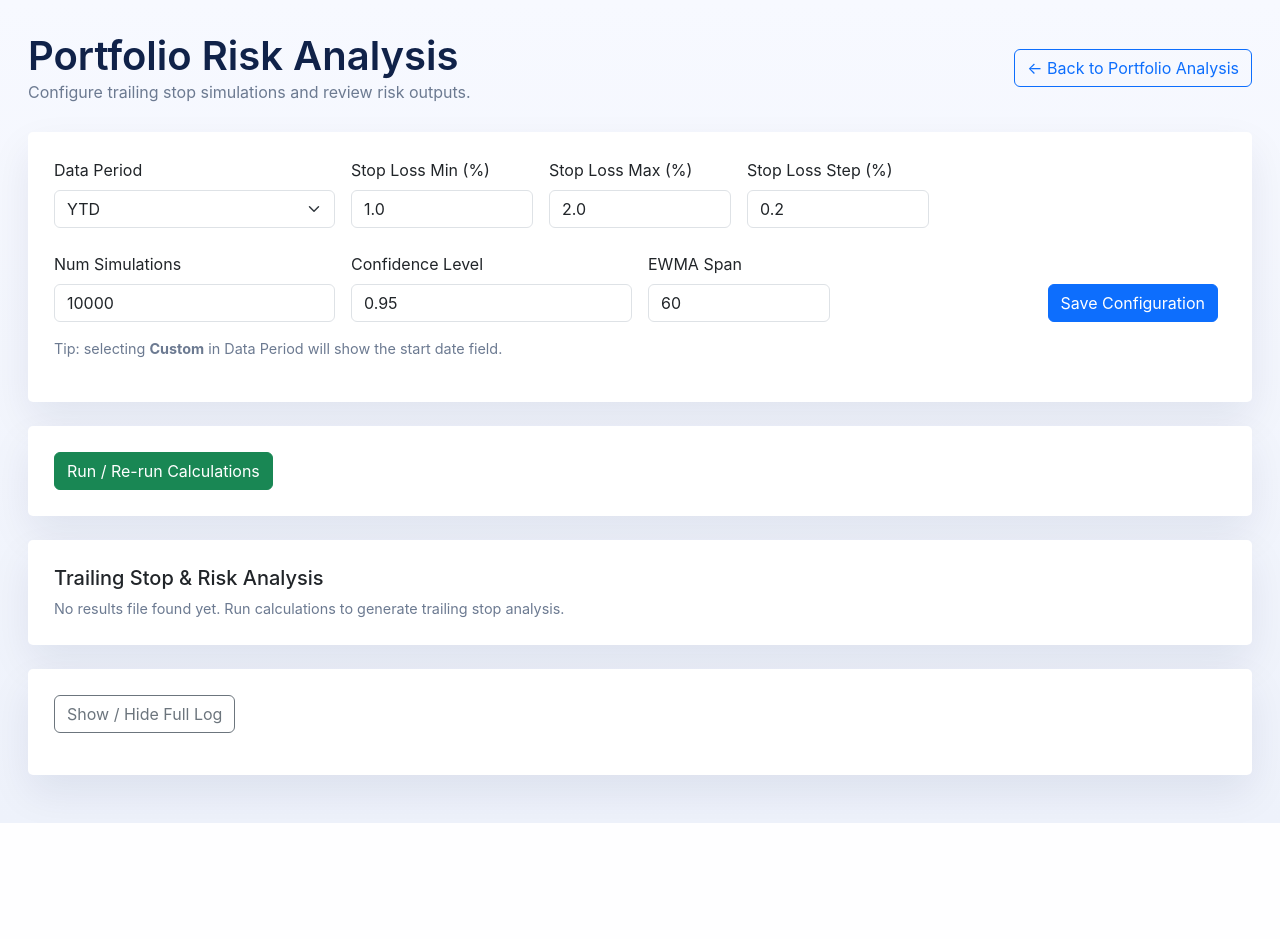
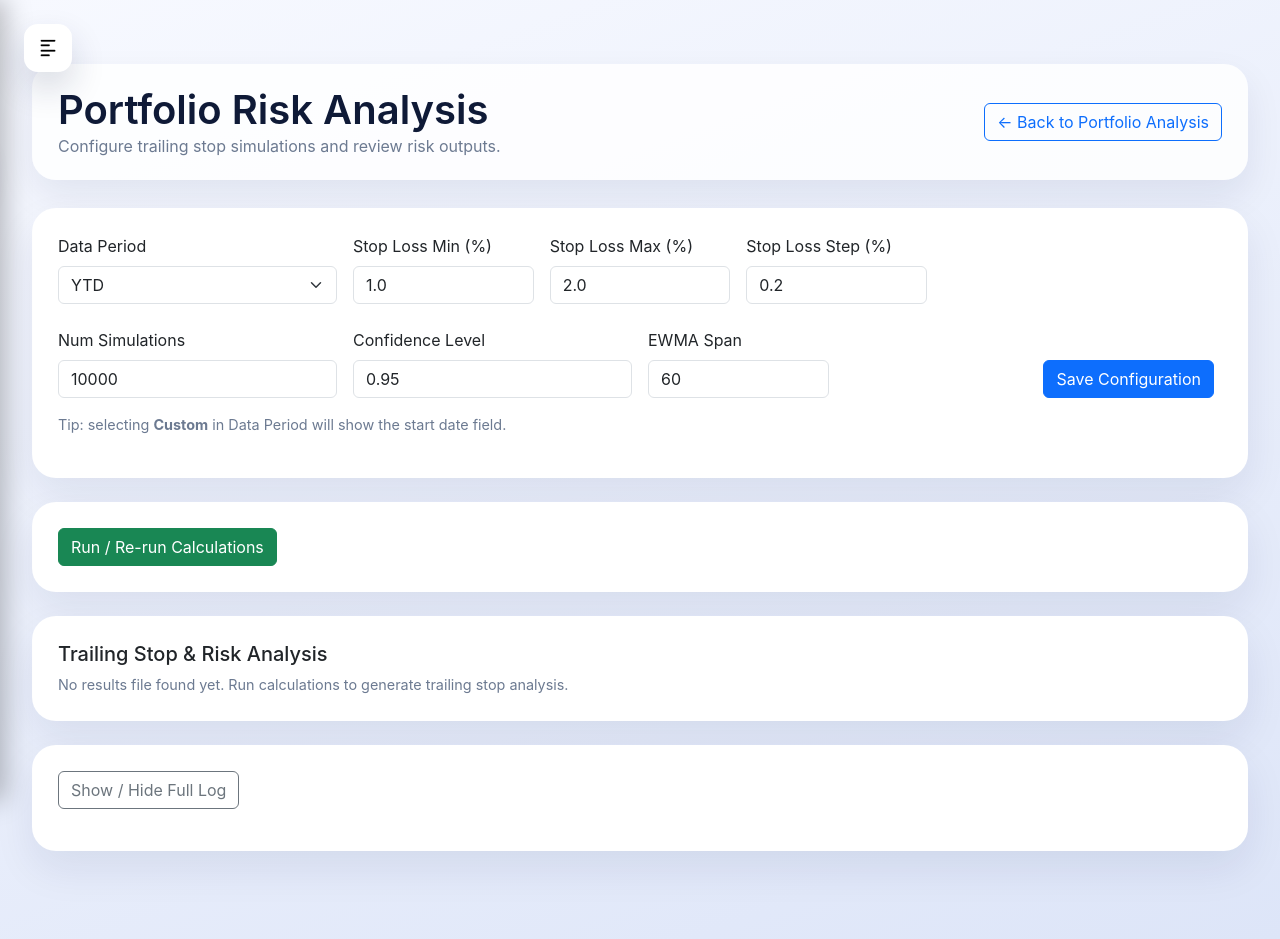
Before and after one commit to SentientByte/DashFolio, a Flask app: page /risk-analysis in a window 1280 px wide. Before the commit the page ends 823 px from the top, so only its background shows below. Run offline with Flask 3, Linux system fonts and the light colour scheme.

Commit message:
Enhance portfolio insights and navigation

```diff
--- a/app.py
+++ b/app.py
@@ -219,6 +219,9 @@ def build_portfolio_snapshot(holdings: List[Dict[str, Any]]) -> Dict[str, Any]:
         monthly_gain = current_value - monthly_value
         monthly_gain_pct = (monthly_gain / monthly_value * 100) if monthly_value else 0.0
 
+        pl_value = current_value - total_cost_value
+        pl_pct = (pl_value / total_cost_value * 100) if total_cost_value else 0.0
+
         computed_holdings.append(
             {
                 "ticker": ticker,
@@ -235,6 +238,8 @@ def build_portfolio_snapshot(holdings: List[Dict[str, Any]]) -> Dict[str, Any]:
                 "weekly_gain_pct": weekly_gain_pct,
                 "monthly_gain": monthly_gain,
                 "monthly_gain_pct": monthly_gain_pct,
+                "pl_value": pl_value,
+                "pl_pct": pl_pct,
             }
         )
 
@@ -285,6 +290,9 @@ def build_portfolio_snapshot(holdings: List[Dict[str, Any]]) -> Dict[str, Any]:
         else 0.0
     )
 
+    total_pl_value = total_current_value - total_cost
+    total_pl_pct = (total_pl_value / total_cost * 100) if total_cost else 0.0
+
     summary = {
         "total_cost": total_cost,
         "current_value": total_current_value,
@@ -294,6 +302,8 @@ def build_portfolio_snapshot(holdings: List[Dict[str, Any]]) -> Dict[str, Any]:
         "weekly_change_pct": weekly_change_pct,
         "monthly_change_value": monthly_change_value,
         "monthly_change_pct": monthly_change_pct,
+        "total_pl_value": total_pl_value,
+        "total_pl_pct": total_pl_pct,
         "top_mover": None,
     }
 
--- a/static/css/app.css
+++ b/static/css/app.css
@@ -1,17 +1,22 @@
 :root {
     --surface: #ffffff;
-    --surface-soft: #f3f6fb;
-    --text-strong: #102249;
+    --surface-soft: #eef2fb;
+    --surface-elevated: rgba(255, 255, 255, 0.85);
+    --text-strong: #0f1a37;
     --text-muted: #6c7a91;
-    --accent: #2b59ff;
-    --accent-soft: rgba(43, 89, 255, 0.12);
-    --shadow-card: 0 18px 40px rgba(15, 30, 78, 0.1);
+    --accent: #3a5dff;
+    --accent-soft: rgba(58, 93, 255, 0.12);
+    --positive: #17874b;
+    --positive-soft: rgba(23, 135, 75, 0.12);
+    --negative: #df3e4b;
+    --negative-soft: rgba(223, 62, 75, 0.12);
+    --shadow-card: 0 22px 44px rgba(15, 30, 78, 0.12);
 }
 
 body {
-    background: linear-gradient(180deg, #f7f9ff 0%, #eef2fb 100%);
+    background: linear-gradient(160deg, #f7f9ff 0%, #dde5f8 100%);
     min-height: 100vh;
-    padding: 32px 28px 48px;
+    padding: 32px 32px 56px;
     font-family: "Inter", "Segoe UI", Roboto, "Helvetica Neue", Arial, sans-serif;
     color: var(--text-strong);
 }
@@ -19,6 +24,7 @@ body {
 .app-shell {
     max-width: 1280px;
     margin: 0 auto;
+    padding-top: 32px;
 }
 
 .page-header {
@@ -28,6 +34,10 @@ body {
     justify-content: space-between;
     gap: 18px;
     margin-bottom: 28px;
+    padding: 22px 26px;
+    background: var(--surface-elevated);
+    border-radius: 24px;
+    box-shadow: 0 16px 36px rgba(15, 30, 78, 0.08);
 }
 
 .page-heading h1 {
@@ -46,11 +56,15 @@ body {
     flex-wrap: wrap;
 }
 
+.page-footer-spacer {
+    height: 32px;
+}
+
 .menu-button {
     border: none;
     background: var(--surface);
-    box-shadow: 0 12px 30px rgba(16, 34, 73, 0.08);
-    border-radius: 12px;
+    box-shadow: 0 16px 34px rgba(16, 34, 73, 0.16);
+    border-radius: 14px;
     width: 48px;
     height: 48px;
     display: inline-flex;
@@ -58,6 +72,13 @@ body {
     justify-content: center;
     cursor: pointer;
     transition: transform 0.2s ease, box-shadow 0.2s ease;
+}
+
+.menu-button.floating-menu {
+    position: fixed;
+    top: 24px;
+    left: 24px;
+    z-index: 1200;
 }
 
 .menu-button:focus-visible {
@@ -166,22 +195,30 @@ body {
     font-weight: 600;
 }
 
+.pill-compact {
+    font-size: 0.75rem;
+    padding: 4px 10px;
+}
+
+.pill-positive {
+    background: var(--positive-soft);
+    color: #0d7036;
+}
+
+.pill-negative {
+    background: var(--negative-soft);
+    color: #b52f3b;
+}
+
 .card {
     border: none;
-    border-radius: 5px;
+    border-radius: 24px;
     background: var(--surface);
     box-shadow: 0 18px 42px rgba(15, 30, 78, 0.08);
 }
 
 .card .card-body {
     padding: 26px;
-}
-
-.card-holdings {
-    border-radius: 5px;
-    border: none;
-    background: var(--surface);
-    box-shadow: 0 18px 42px rgba(15, 30, 78, 0.08);
 }
 
 .table-responsive {
@@ -367,10 +404,43 @@ table.table {
     transition: background 0.2s ease;
 }
 
+.side-panel__link--active {
+    background: rgba(59, 107, 255, 0.75);
+    box-shadow: 0 14px 34px rgba(12, 23, 68, 0.35);
+}
+
 .side-panel__link:hover,
 .side-panel__link:focus-visible {
     background: rgba(43, 89, 255, 0.4);
     color: #fff;
+}
+
+.metric-trend-group {
+    display: flex;
+    gap: 8px;
+    align-items: baseline;
+}
+
+.metric-trend-value,
+.metric-trend-pct {
+    font-weight: 600;
+}
+
+.card-holdings {
+    border-radius: 24px;
+}
+
+.content-stack > .card {
+    border-radius: 24px;
+}
+
+.page-header .btn-primary {
+    box-shadow: 0 12px 32px rgba(58, 93, 255, 0.35);
+    border-radius: 12px;
+}
+
+.page-header .btn-primary:hover {
+    transform: translateY(-1px);
 }
 
 .side-overlay {
--- a/templates/risk_analysis.html
+++ b/templates/risk_analysis.html
@@ -7,7 +7,23 @@
     <link rel="stylesheet" href="{{ url_for('static', filename='css/app.css') }}">
 </head>
 <body>
+<button class="menu-button floating-menu" type="button" id="menuToggle" aria-label="Open navigation" aria-controls="sidePanel" aria-expanded="false">
+    <img src="{{ url_for('static', filename='icons/menu.png') }}" alt="Menu" class="menu-button__icon" onerror="this.remove(); this.closest('button').classList.add('fallback-menu');">
+    <span class="menu-fallback-bar" aria-hidden="true"></span>
+</button>
 <div class="app-shell">
+    <aside class="side-panel" id="sidePanel" aria-hidden="true" aria-label="Site navigation">
+        <div class="side-panel__header">
+            <span class="side-panel__title">Navigate</span>
+            <button class="side-panel__close" type="button" id="sidePanelClose" aria-label="Close navigation">&times;</button>
+        </div>
+        <nav class="side-panel__nav">
+            <a class="side-panel__link" href="{{ url_for('portfolio_analysis') }}">Portfolio Overview</a>
+            <a class="side-panel__link side-panel__link--active" href="{{ url_for('risk_analysis') }}">Portfolio Risk Analysis</a>
+        </nav>
+    </aside>
+    <div class="side-overlay" id="sideOverlay"></div>
+
     <div class="page-header">
         <div class="page-heading">
             <h1 class="fw-semibold mb-0">Portfolio Risk Analysis</h1>
@@ -140,6 +156,7 @@
         </div>
     </div>
 
+    <div class="page-footer-spacer"></div>
 </div>
 
 <!-- Status pill (bottom-left black box) -->
@@ -207,5 +224,44 @@
     // Optional: if you perform AJAX calls and want to show status during those operations,
     // call showStatus('...') before starting the AJAX and hideStatus() on completion.
 </script>
+<script>
+    const sidePanel = document.getElementById('sidePanel');
+    const sideOverlay = document.getElementById('sideOverlay');
+    const menuToggle = document.getElementById('menuToggle');
+    const sideClose = document.getElementById('sidePanelClose');
+
+    if (sidePanel && sideOverlay && menuToggle && sideClose) {
+        function openSidePanel() {
+            sidePanel.classList.add('open');
+            sideOverlay.classList.add('open');
+            sidePanel.setAttribute('aria-hidden', 'false');
+            menuToggle.setAttribute('aria-expanded', 'true');
+        }
+
+        function closeSidePanel() {
+            sidePanel.classList.remove('open');
+            sideOverlay.classList.remove('open');
+            sidePanel.setAttribute('aria-hidden', 'true');
+            menuToggle.setAttribute('aria-expanded', 'false');
+        }
+
+        menuToggle.addEventListener('click', () => {
+            const isOpen = sidePanel.classList.contains('open');
+            if (isOpen) {
+                closeSidePanel();
+            } else {
+                openSidePanel();
+            }
+        });
+
+        sideOverlay.addEventListener('click', closeSidePanel);
+        sideClose.addEventListener('click', closeSidePanel);
+        document.addEventListener('keydown', (event) => {
+            if (event.key === 'Escape' && sidePanel.classList.contains('open')) {
+                closeSidePanel();
+            }
+        });
+    }
+</script>
 </body>
 </html>
```
Also changed, not shown: other parts of static/css/app.css (+17 -8 lines), templates/portfolio_analysis.html (+62 -40 lines).
